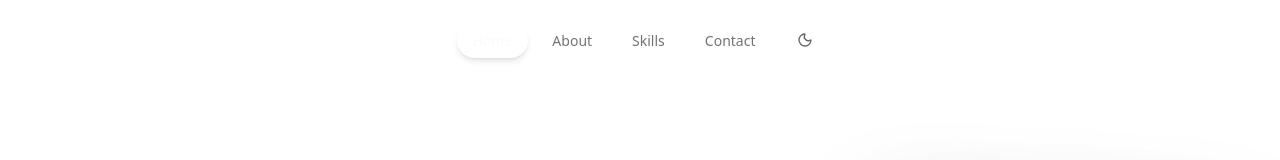
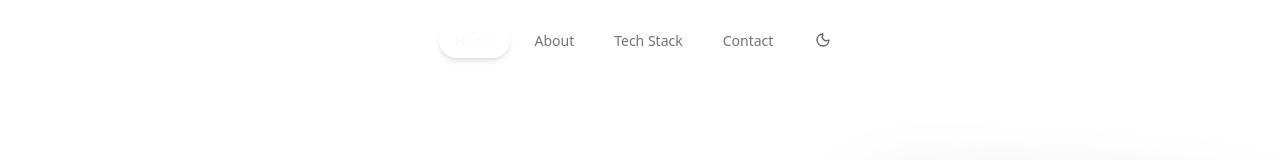
Before and after one commit to smbhathiya/portfolio-2025, a Next.js app: page / in a window 1280 px wide. Shown: the top 160 px of the page. Built offline with nearby package versions, Linux system fonts and the light colour scheme; a web font is replaced by a local one.

Commit message:
fix: correct spelling of 'Tech Stack' in navigation and footer

```diff
--- a/components/nav-bar.tsx
+++ b/components/nav-bar.tsx
@@ -11,7 +11,7 @@ import { cn } from "@/lib/utils";
 const navItems = [
   { href: "#home", label: "Home" },
   { href: "#about", label: "About" },
-  { href: "#skills", label: "Skills" },
+  { href: "#skills", label: "Tech Stack" },
   { href: "#contact", label: "Contact" },
 ];
 
--- a/components/sections/footer.tsx
+++ b/components/sections/footer.tsx
@@ -40,7 +40,7 @@ export function Footer() {
                 href="#skills"
                 className="text-muted-foreground hover:text-primary transition-colors"
               >
-                Skills
+                Teck Stack
               </Link>
               <Link
                 href="#projects"
```
